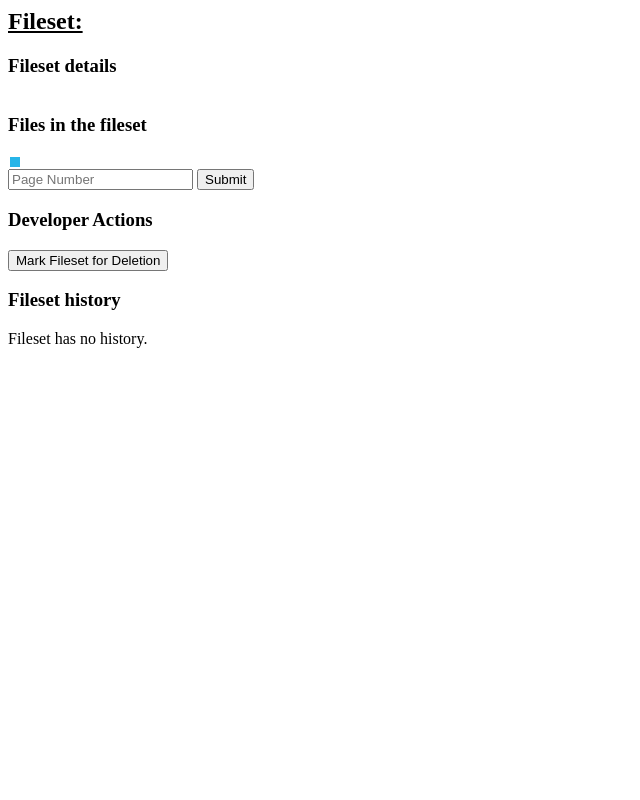
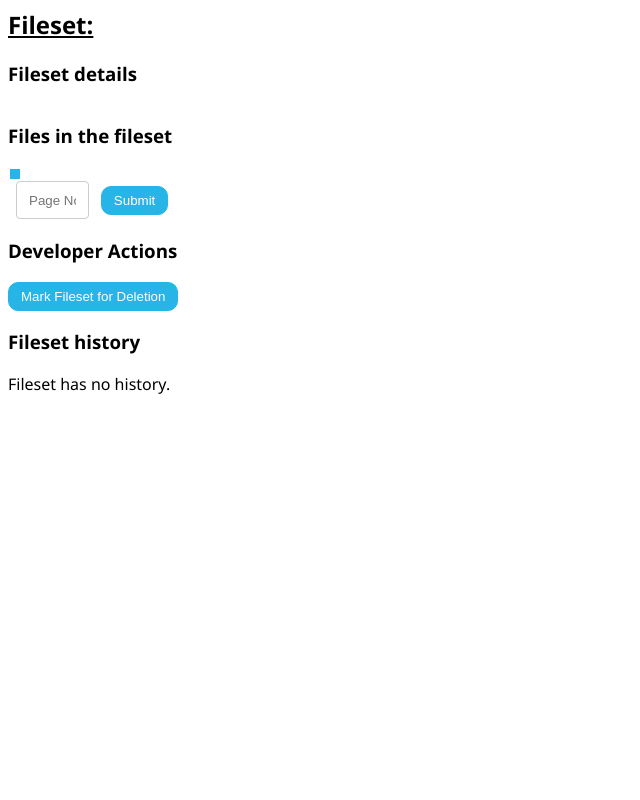
Before and after one commit to scummvm/scummvm-sites, a PHP site: page /fileset.php in a window 1280 px wide. Shown: the whole page, without its empty margins (0-640 px from the left). Run offline with PHP 8.4, Linux system fonts and the light colour scheme; data that the repository does not hold is empty.

Commit message:
INTEGRITY: Update styling
 - Set default font families
 - Set styling for buttons, submit button, text input
 - Page number input placeholder text changed to 'Page No'

```diff
--- a/pagination.php
+++ b/pagination.php
@@ -132,7 +132,7 @@ function create_page($filename, $results_per_page, $records_table, $select_query
   if ($page < $num_of_pages)
     echo "<a href={$filename}?page={$num_of_pages}{$vars}>❯❯</a>\n";
 
-  echo "<input type='text' name='page' placeholder='Page Number'>\n";
+  echo "<input type='text' name='page' placeholder='Page No'>\n";
   echo "<input type='submit' name='submit' value='Submit'>\n";
   echo "</form>\n";
 
--- a/style.css
+++ b/style.css
@@ -1,5 +1,6 @@
 :root {
   --primary-color: #27b5e8;
+  font-family: 'Segoe UI', Tahoma, Geneva, Verdana, sans-serif;
 }
 
 td, th {
@@ -17,6 +18,49 @@ th {
   text-align: left;
   background-color: var(--primary-color);
   color: white;
+}
+
+button {
+  color: white;
+  padding: 6px 12px;
+  border-radius: 10px;
+  transition: background-color 0.1s;
+  background-color: var(--primary-color);
+  border: 1px solid var(--primary-color);
+}
+
+button:hover {
+  background-color: #29afe0;
+}
+button:active {
+  background-color: #1a95c2;
+}
+
+input[type=submit] {
+  color: white;
+  padding: 6px 12px;
+  border-radius: 10px;
+  transition: background-color 0.1s;
+  background-color: var(--primary-color);
+  border: 1px solid var(--primary-color);
+}
+
+input[type=submit]:hover {
+  background-color: #29afe0;
+}
+input[type=submit]:active {
+  background-color: #1a95c2;
+}
+
+input[type=text], select {
+  width: 25%;
+  height: 38px;
+  padding: 6px 12px;
+  margin: 0px 8px;
+  display: inline-block;
+  border: 1px solid #ccc;
+  border-radius: 4px;
+  box-sizing: border-box;
 }
 
 .pagination {
```
